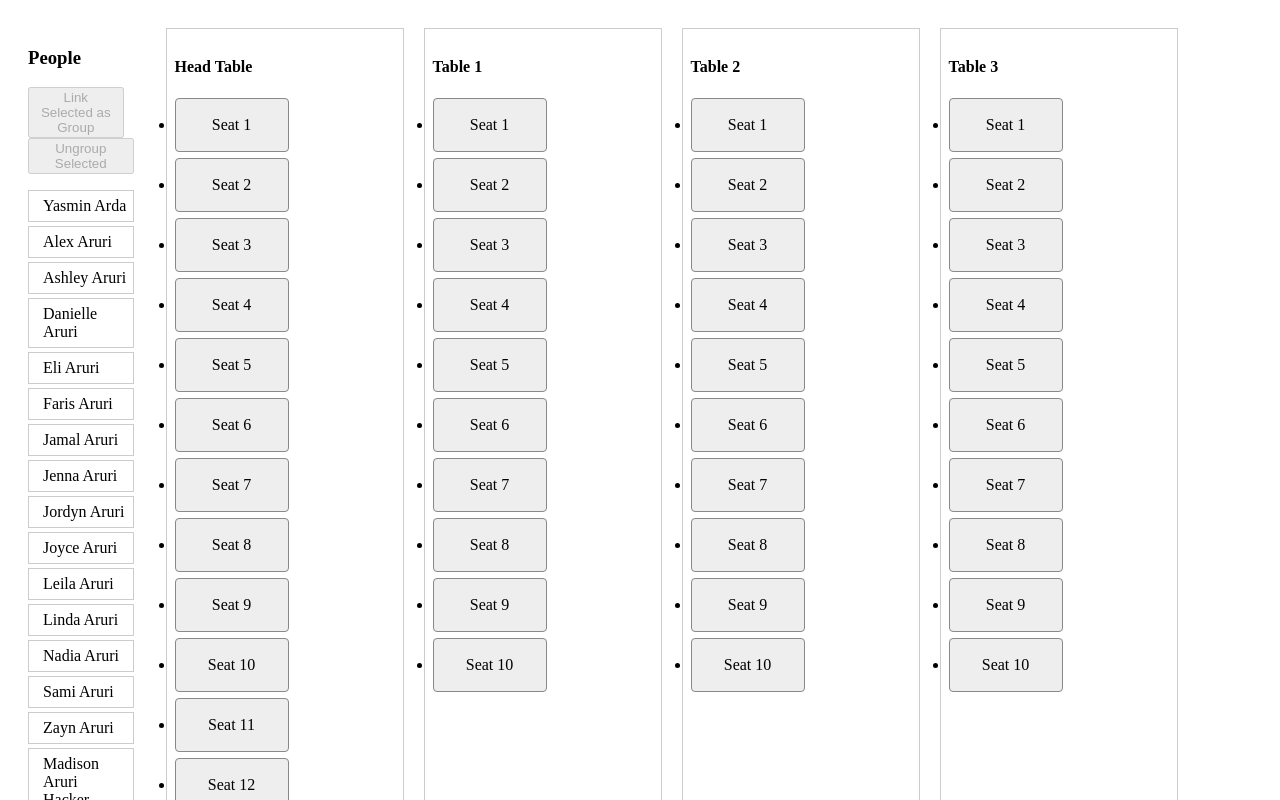
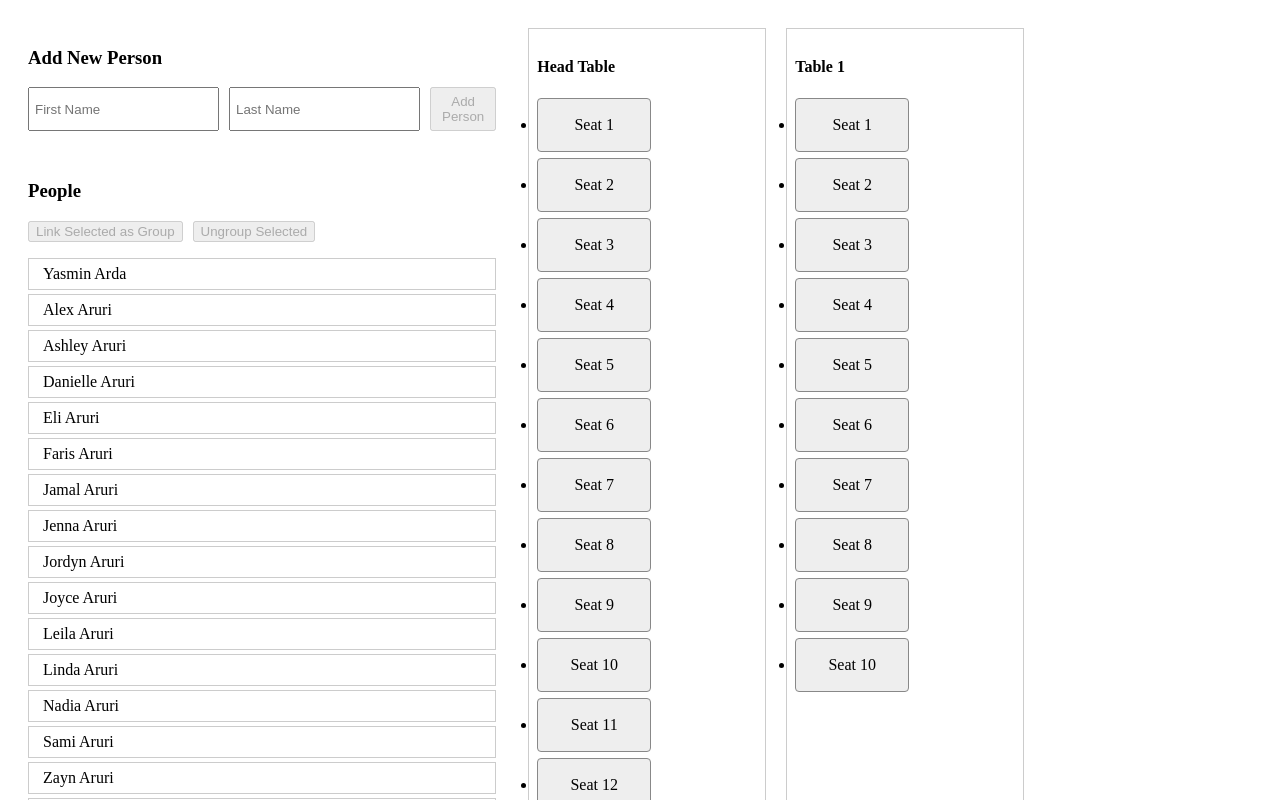
Before and after one commit to jacksonhack/wedding-seating-chart, a React (Vite) app in the folder seating-chart/: page / in a window 1280 px wide. Shown: the top 800 px of the page. Built offline with nearby package versions, Linux system fonts and the light colour scheme; no server answers.

Commit message:
Add person form

```diff
--- a/seating-chart/src/App.tsx
+++ b/seating-chart/src/App.tsx
@@ -3,6 +3,7 @@ import { DndProvider } from 'react-dnd';
 import { HTML5Backend } from 'react-dnd-html5-backend';
 import PeopleList from './components/PeopleList';
 import SeatingChart from './components/SeatingChart';
+import AddPersonForm from './components/AddPersonForm';
 import { type Person } from './types';
 import { defaultTables } from './config/tables';
 import peopleData from './data/people.json'
@@ -81,12 +82,19 @@ const App: React.FC = () => {
     });
   };
 
+  const handleAddPerson = (newPerson: Person) => {
+    setPeople(prev => [...prev, newPerson]);
+  };
+
   const unseatedPeople = people.filter(person => !seatedPeople.has(person.id));
 
   return (
     <DndProvider backend={HTML5Backend}>
       <div style={{ display: 'flex', gap: '32px', padding: '20px' }}>
-        <PeopleList people={unseatedPeople} onGroupUpdate={setPeople} />
+        <div style={{ display: 'flex', flexDirection: 'column', gap: '10px' }}>
+          <AddPersonForm onAddPerson={handleAddPerson} />
+          <PeopleList people={unseatedPeople} onGroupUpdate={setPeople} />
+        </div>
         <SeatingChart
           tables={defaultTables}
           onAssignmentChange={handleAssignmentChange}
--- /dev/null
+++ b/seating-chart/src/components/AddPersonForm.tsx
@@ -0,0 +1,55 @@
+import React, { useState } from 'react';
+import { type Person } from '../types';
+
+type Props = {
+  onAddPerson: (person: Person) => void;
+};
+
+const AddPersonForm: React.FC<Props> = ({ onAddPerson }) => {
+  const [newFirstName, setNewFirstName] = useState('');
+  const [newLastName, setNewLastName] = useState('');
+
+  const addPerson = () => {
+    if (newFirstName.trim() === '' || newLastName.trim() === '') return;
+    const newPerson = {
+      id: `person-${Date.now()}`,
+      firstName: newFirstName.trim(),
+      lastName: newLastName.trim(),
+      groupId: null
+    };
+    onAddPerson(newPerson);
+    setNewFirstName('');
+    setNewLastName('');
+  };
+
+  return (
+    <div style={{ marginBottom: '20px' }}>
+      <h3>Add New Person</h3>
+      <div style={{ display: 'flex', gap: '10px' }}>
+        <input
+          type="text"
+          placeholder="First Name"
+          value={newFirstName}
+          onChange={(e) => setNewFirstName(e.target.value)}
+          style={{ padding: '5px' }}
+        />
+        <input
+          type="text"
+          placeholder="Last Name"
+          value={newLastName}
+          onChange={(e) => setNewLastName(e.target.value)}
+          style={{ padding: '5px' }}
+        />
+        <button
+          onClick={addPerson}
+          disabled={newFirstName.trim() === '' || newLastName.trim() === ''}
+          style={{ padding: '5px 10px' }}
+        >
+          Add Person
+        </button>
+      </div>
+    </div>
+  );
+};
+
+export default AddPersonForm;
```
